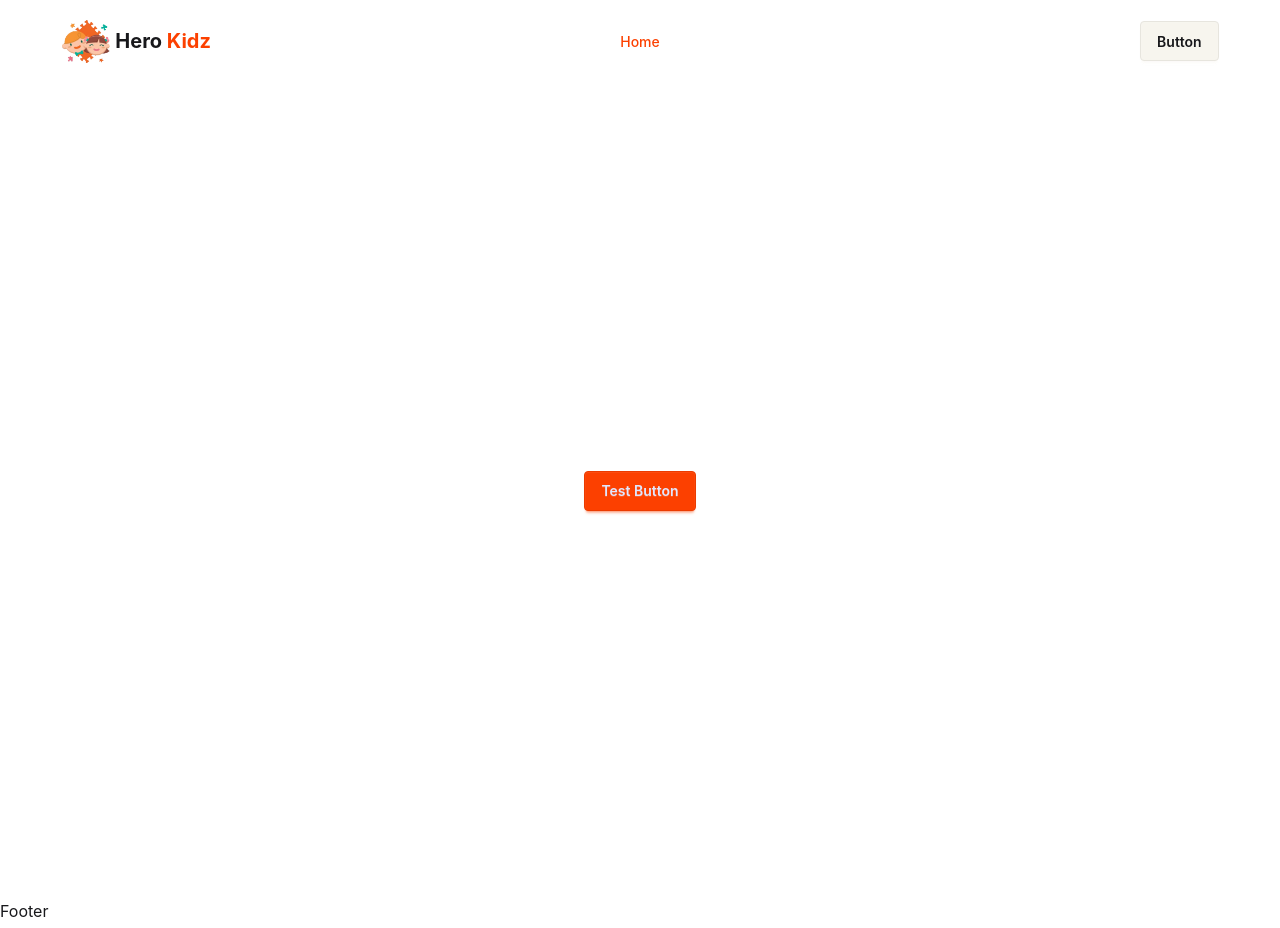
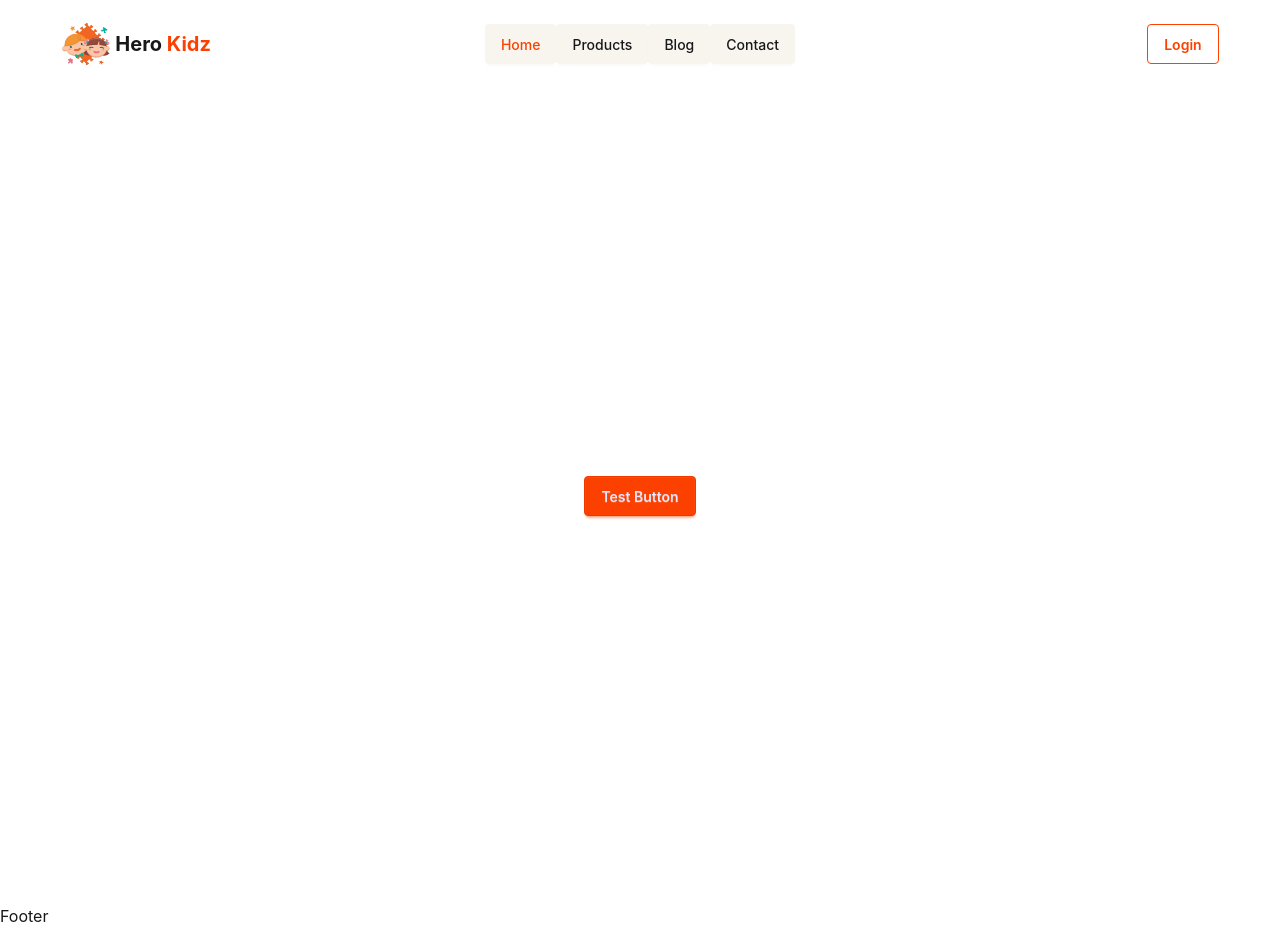
Before and after one commit to dev-rafiul/ecommerce_with_nextjs_frontend, a Next.js app: page / in a window 1280 px wide. Built offline with nearby package versions, Linux system fonts and the light colour scheme.

Commit message:
login button created and minimal design navbar

```diff
--- a/src/components/buttons/NavLink.jsx
+++ b/src/components/buttons/NavLink.jsx
@@ -5,7 +5,7 @@ import React from 'react';
 
 const NavLink = ({href, children}) => {
     const path = usePathname()
-    return <Link className={`${path.startsWith(href) && "text-primary"} font-medium`} href={href}>{children}</Link>
+    return <Link className={`${path.startsWith(href) && "text-primary"} font-medium btn border-none`} href={href}>{children}</Link>
 
 };
 
--- a/src/components/layouts/Navbar.jsx
+++ b/src/components/layouts/Navbar.jsx
@@ -10,6 +10,17 @@ const Navbar = () => {
   <li>
     <NavLink href={"/"}>Home</NavLink>
   </li>
+  <li>
+    <NavLink href={"/products"}>Products</NavLink>
+  </li>
+  <li>
+    <NavLink href={"/blog"}>Blog</NavLink>
+  </li>
+  <li>
+    <NavLink href={"/contact"}>Contact</NavLink>
+  </li>
+
+
   </>
 
     return (
@@ -21,7 +32,7 @@ const Navbar = () => {
       </div>
       <ul
         tabIndex="-1"
-        className="menu menu-sm dropdown-content bg-base-100 rounded-box z-1 mt-3 w-52 p-2 shadow">
+        className="menu menu-sm dropdown-content bg-base-100 rounded-box z-1 mt-3 w-52 p-2 shadow flex">
         {nav}
       </ul>
     </div>
@@ -34,7 +45,9 @@ const Navbar = () => {
     </ul>
   </div>
   <div className="navbar-end">
-    <a className="btn">Button</a>
+    <Link href={"/login"}>
+    <button className='btn btn-primary btn-outline'>Login</button>
+    </Link>
   </div>
 </div>
     );
```
